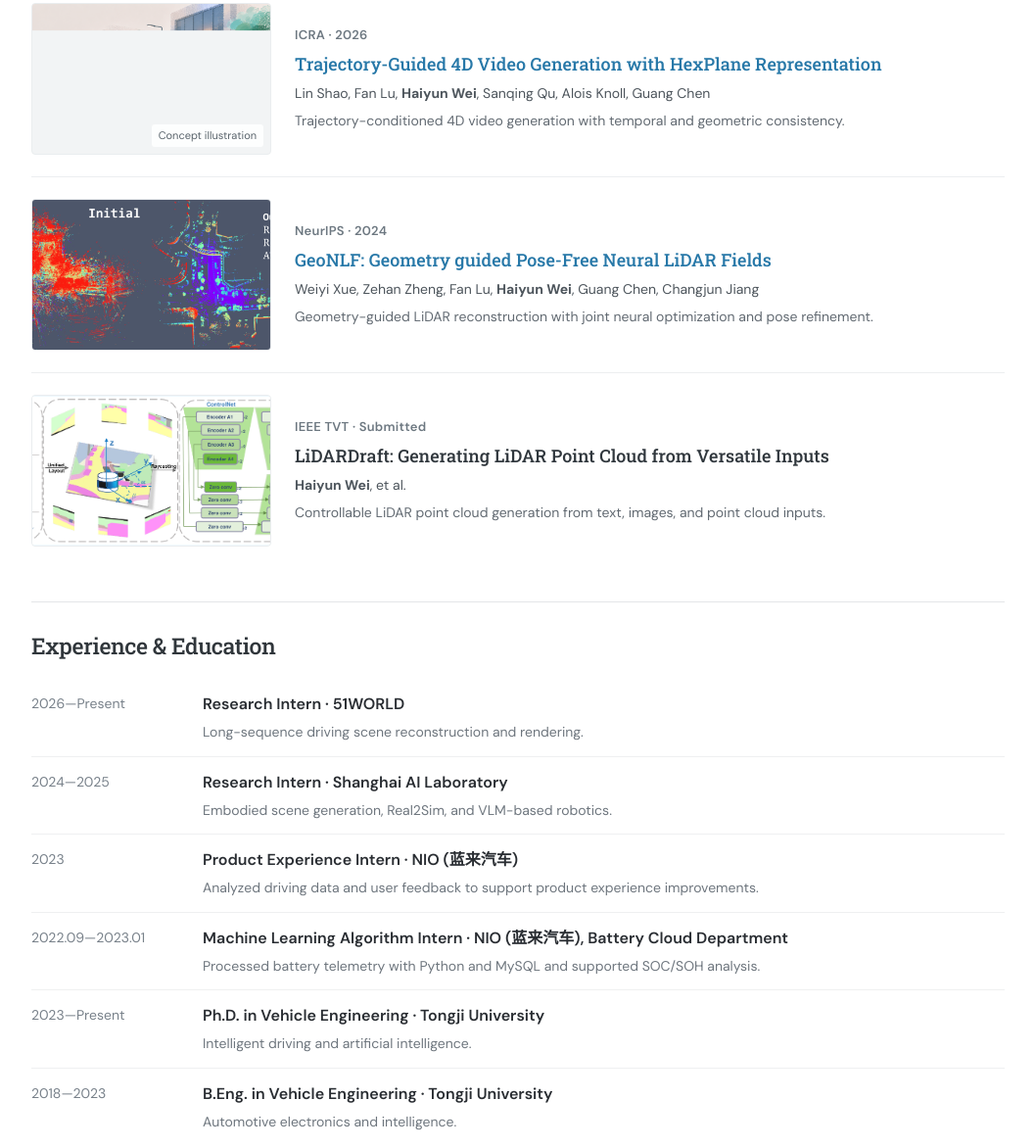
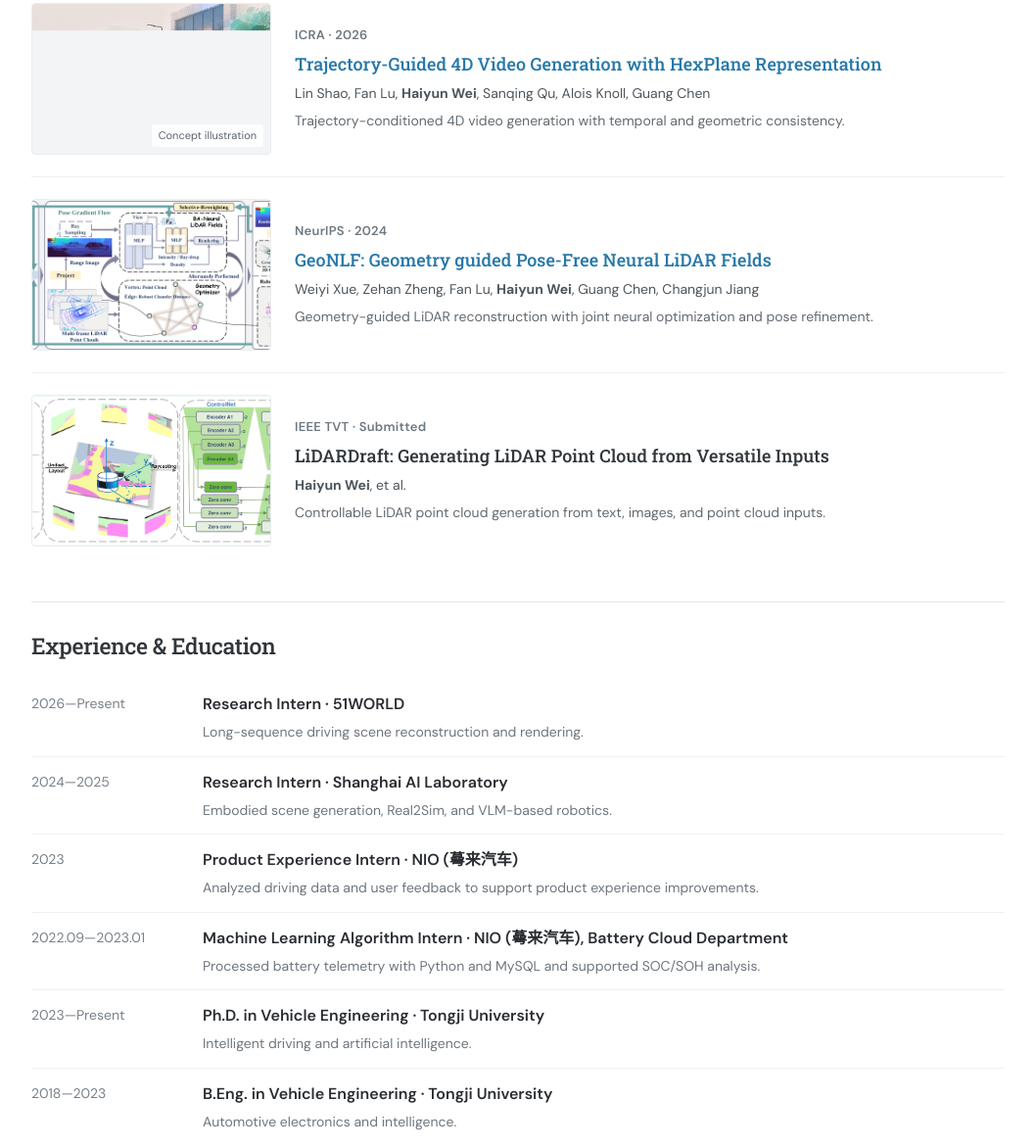
Before and after one commit to Haiyunn/Haiyunn.github.io, a plain HTML site: page index.html in a window 1280 px wide. Shown: the part 1194-2366 px from the top of the page at 98% size, without its empty margins (111-1168 px from the left). Drawn offline with Linux system fonts and the light colour scheme.

Commit message:
Use paper pipeline figures for SceneGrow and GeoNLF

```diff
--- a/index.html
+++ b/index.html
@@ -37,18 +37,18 @@
     <section class="section publications" id="publications">
       <div class="section-title-row"><h2>Selected Publications</h2><a class="all-papers" href="https://scholar.google.com/citations?user=vZWiPQkAAAAJ&amp;hl=en">Full list on Google Scholar</a></div>
       <ol class="paper-list">
-        <li class="paper"><figure class="paper-thumb"><img src="assets/papers/scenegrow-concept.png" alt="Concept illustration of a reconstructed driving scene across time"><figcaption>Concept illustration</figcaption></figure><div class="paper-content"><div class="paper-label">CVPR &middot; 2027 submission</div><h3>SceneGrow: Progressive Feed-Forward Reconstruction of Temporally Consistent Driving Scenes</h3><p class="authors"><strong>Haiyun Wei</strong>, et al.</p><p class="summary">Feed-forward reconstruction and refinement for temporally consistent, long-sequence driving scenes.</p></div></li>
+        <li class="paper"><figure class="paper-thumb"><img src="assets/papers/scenegrow-pipeline.png" alt="Concept illustration of a reconstructed driving scene across time"><figcaption>Concept illustration</figcaption></figure><div class="paper-content"><div class="paper-label">CVPR &middot; 2027 submission</div><h3>SceneGrow: Progressive Feed-Forward Reconstruction of Temporally Consistent Driving Scenes</h3><p class="authors"><strong>Haiyun Wei</strong>, et al.</p><p class="summary">Feed-forward reconstruction and refinement for temporally consistent, long-sequence driving scenes.</p></div></li>
         <li class="paper"><figure class="paper-thumb"><img src="assets/papers/mup.jpg" alt="MUP framework overview"></figure><div class="paper-content"><div class="paper-label">NeurIPS &middot; 2025</div><h3>Multimodal LiDAR-Camera Novel View Synthesis with Unified Pose-free Neural Fields</h3><p class="authors">Weiyi Xue, Fan Lu, Yunwei Zhu, Zehan Zheng, Sanqing Qu, Jiangtong Li, Ya Wu, <strong>Haiyun Wei</strong>, Guang Chen</p><p class="summary">A pose-free framework combining LiDAR geometry and camera appearance for large-scale view synthesis.</p></div></li>
         <li class="paper"><figure class="paper-thumb"><img src="assets/papers/tc4dgs-concept.png" alt="Concept illustration of trajectory-conditioned 4D Gaussian splatting"><figcaption>Concept illustration</figcaption></figure><div class="paper-content"><div class="paper-label">ICRA &middot; 2026</div><h3><a href="https://scholar.google.com/citations?view_op=view_citation&amp;hl=en&amp;user=vZWiPQkAAAAJ&amp;citation_for_view=vZWiPQkAAAAJ:9yKSN-GCB0IC">Trajectory-Guided 4D Video Generation with HexPlane Representation</a></h3><p class="authors">Lin Shao, Fan Lu, <strong>Haiyun Wei</strong>, Sanqing Qu, Alois Knoll, Guang Chen</p><p class="summary">Trajectory-conditioned 4D video generation with temporal and geometric consistency.</p></div></li>
-        <li class="paper"><figure class="paper-thumb"><img src="assets/papers/geonlf.png" alt="GeoNLF LiDAR reconstruction results"></figure><div class="paper-content"><div class="paper-label">NeurIPS &middot; 2024</div><h3><a href="https://papers.nips.cc/paper_files/paper/2024/hash/86ab6927ee4ae9bde4247793c46797c7-Abstract-Conference.html">GeoNLF: Geometry guided Pose-Free Neural LiDAR Fields</a></h3><p class="authors">Weiyi Xue, Zehan Zheng, Fan Lu, <strong>Haiyun Wei</strong>, Guang Chen, Changjun Jiang</p><p class="summary">Geometry-guided LiDAR reconstruction with joint neural optimization and pose refinement.</p></div></li>
+        <li class="paper"><figure class="paper-thumb"><img src="assets/papers/geonlf-pipeline.png" alt="GeoNLF LiDAR reconstruction results"></figure><div class="paper-content"><div class="paper-label">NeurIPS &middot; 2024</div><h3><a href="https://papers.nips.cc/paper_files/paper/2024/hash/86ab6927ee4ae9bde4247793c46797c7-Abstract-Conference.html">GeoNLF: Geometry guided Pose-Free Neural LiDAR Fields</a></h3><p class="authors">Weiyi Xue, Zehan Zheng, Fan Lu, <strong>Haiyun Wei</strong>, Guang Chen, Changjun Jiang</p><p class="summary">Geometry-guided LiDAR reconstruction with joint neural optimization and pose refinement.</p></div></li>
         <li class="paper"><figure class="paper-thumb"><img src="assets/papers/lidardraft.png" alt="LiDARDraft controllable LiDAR generation overview"></figure><div class="paper-content"><div class="paper-label">IEEE TVT &middot; Submitted</div><h3>LiDARDraft: Generating LiDAR Point Cloud from Versatile Inputs</h3><p class="authors"><strong>Haiyun Wei</strong>, et al.</p><p class="summary">Controllable LiDAR point cloud generation from text, images, and point cloud inputs.</p></div></li>
       </ol>
     </section>
     <section class="section experience" id="experience"><h2>Experience &amp; Education</h2><div class="timeline">
       <article><time>2026&mdash;Present</time><div><h3>Research Intern &middot; 51WORLD</h3><p>Long-sequence driving scene reconstruction and rendering.</p></div></article>
       <article><time>2024&mdash;2025</time><div><h3>Research Intern &middot; Shanghai AI Laboratory</h3><p>Embodied scene generation, Real2Sim, and VLM-based robotics.</p></div></article>
-      <article><time>2023</time><div><h3>Product Experience Intern &middot; NIO (&#34013;&#26469;&#27773;&#36710;)</h3><p>Analyzed driving data and user feedback to support product experience improvements.</p></div></article>
-      <article><time>2022.09&mdash;2023.01</time><div><h3>Machine Learning Algorithm Intern &middot; NIO (&#34013;&#26469;&#27773;&#36710;), Battery Cloud Department</h3><p>Processed battery telemetry with Python and MySQL and supported SOC/SOH analysis.</p></div></article>
+      <article><time>2023</time><div><h3>Product Experience Intern &middot; NIO (&#34138;&#26469;&#27773;&#36710;)</h3><p>Analyzed driving data and user feedback to support product experience improvements.</p></div></article>
+      <article><time>2022.09&mdash;2023.01</time><div><h3>Machine Learning Algorithm Intern &middot; NIO (&#34138;&#26469;&#27773;&#36710;), Battery Cloud Department</h3><p>Processed battery telemetry with Python and MySQL and supported SOC/SOH analysis.</p></div></article>
       <article><time>2023&mdash;Present</time><div><h3>Ph.D. in Vehicle Engineering &middot; Tongji University</h3><p>Intelligent driving and artificial intelligence.</p></div></article>
       <article><time>2018&mdash;2023</time><div><h3>B.Eng. in Vehicle Engineering &middot; Tongji University</h3><p>Automotive electronics and intelligence.</p></div></article>
     </div></section>
```
Also changed, not shown: assets/papers/geonlf-pipeline.png (added), assets/papers/scenegrow-pipeline.png (added).
